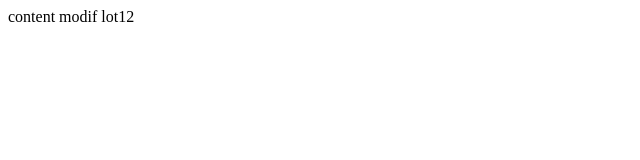
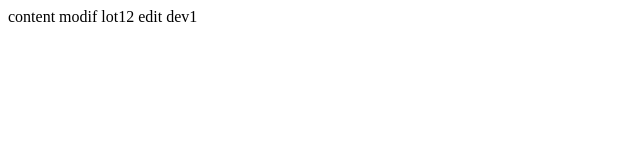
Before and after one commit to paudeca/sample-git, a plain HTML site: page index.html in a window 1280 px wide. Shown: the full height of the page, 0-640 px from the left. Drawn offline with Linux system fonts and the light colour scheme.

Commit message:
edit dev1

```diff
--- a/index.html
+++ b/index.html
@@ -3,6 +3,7 @@
 <body>
 	content
 	modif lot12
+	edit dev1
 </body>
 
 </html>
```
